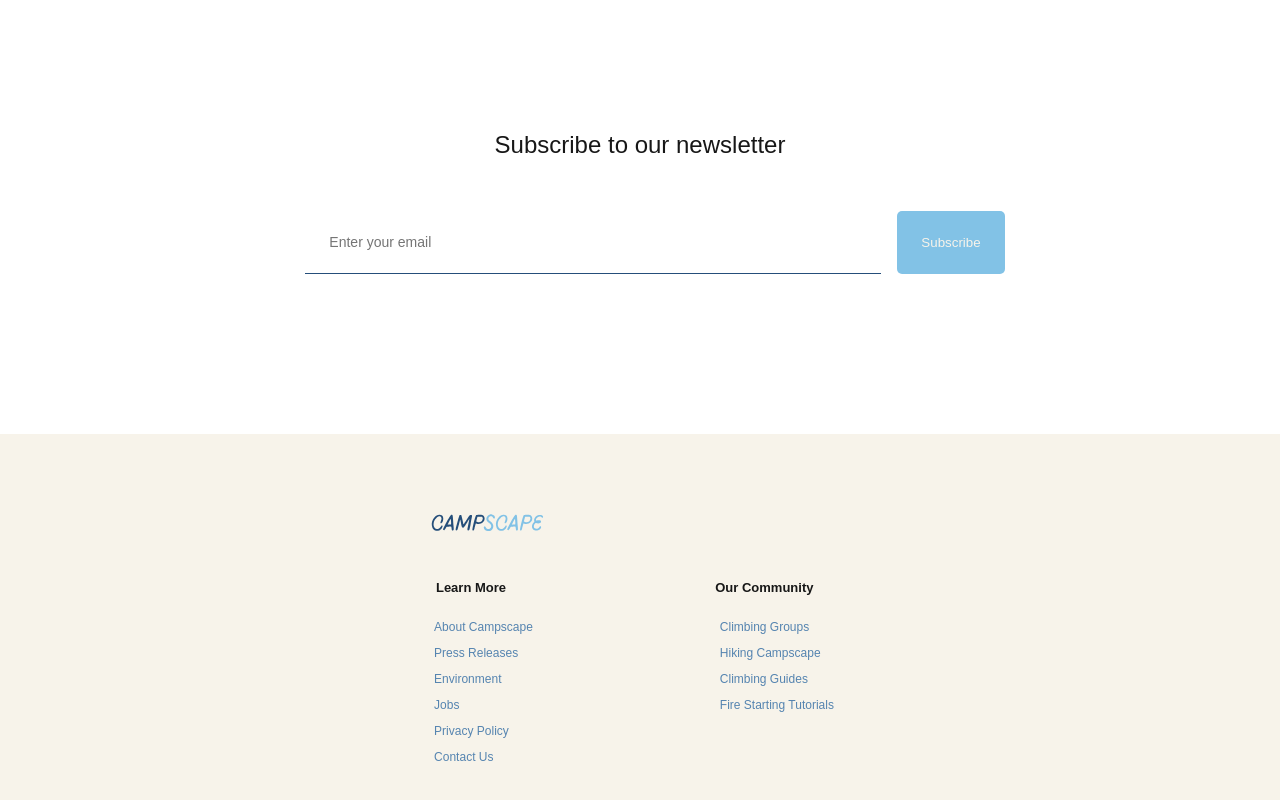
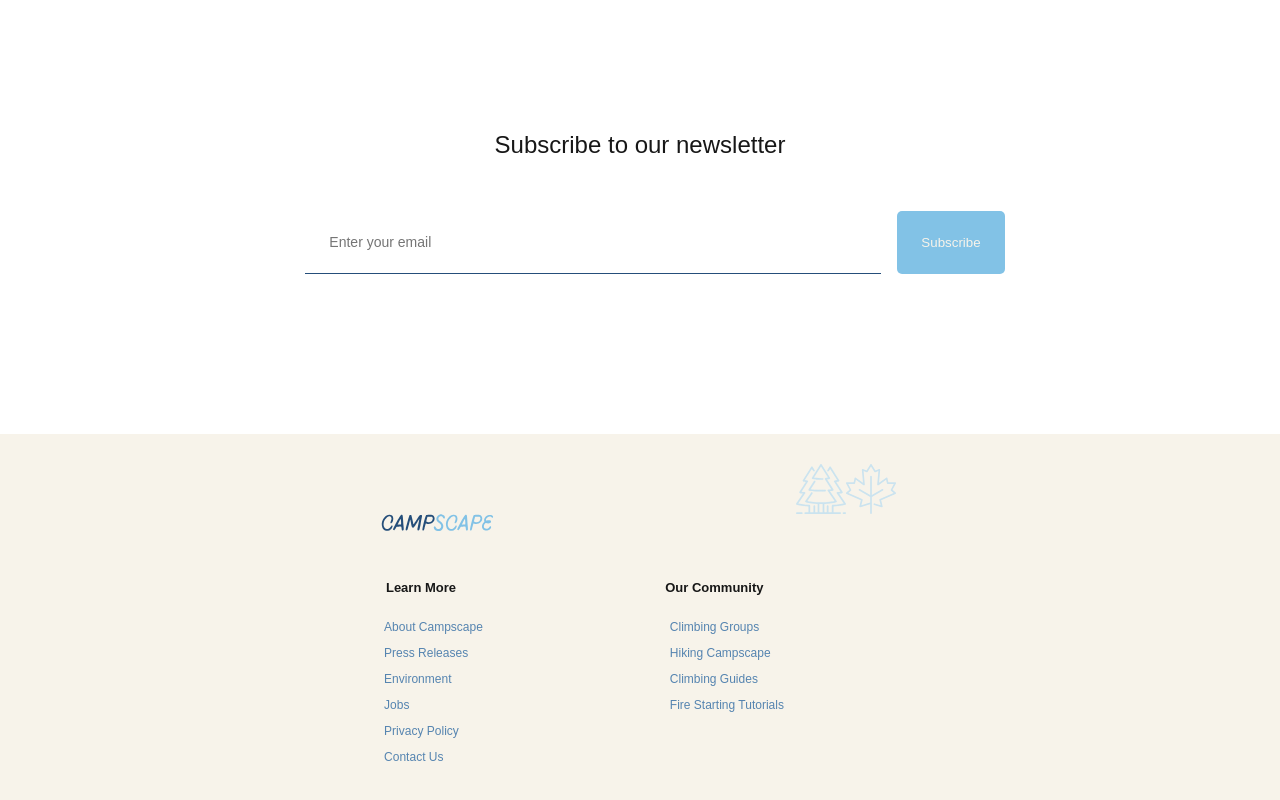
Before and after one commit to Marie-L1/Campscape, a Next.js app: page / in a window 1280 px wide. Shown: the part 1290-2090 px from the top of the page. Built offline with nearby package versions, Linux system fonts and the light colour scheme.

Commit message:
adding background images to the footer

```diff
--- a/src/app/components/Footer/Footer.tsx
+++ b/src/app/components/Footer/Footer.tsx
@@ -41,6 +41,10 @@ const Footer = () => {
           </div>
         </div>
       </div>
+        <div className="footer-imgs">
+            <Image src="/images/tress.svg" alt="trees" className="footer-imgs__trees" width={50} height={50} />
+            <Image src="/images/leaf.svg" alt="leaf" className="footer-imgs__leaf" width={50} height={50} />
+        </div>
     </footer>
   )
 }
```
Also changed, not shown: public/images/leaf.svg (added), public/images/tress.svg (added).
